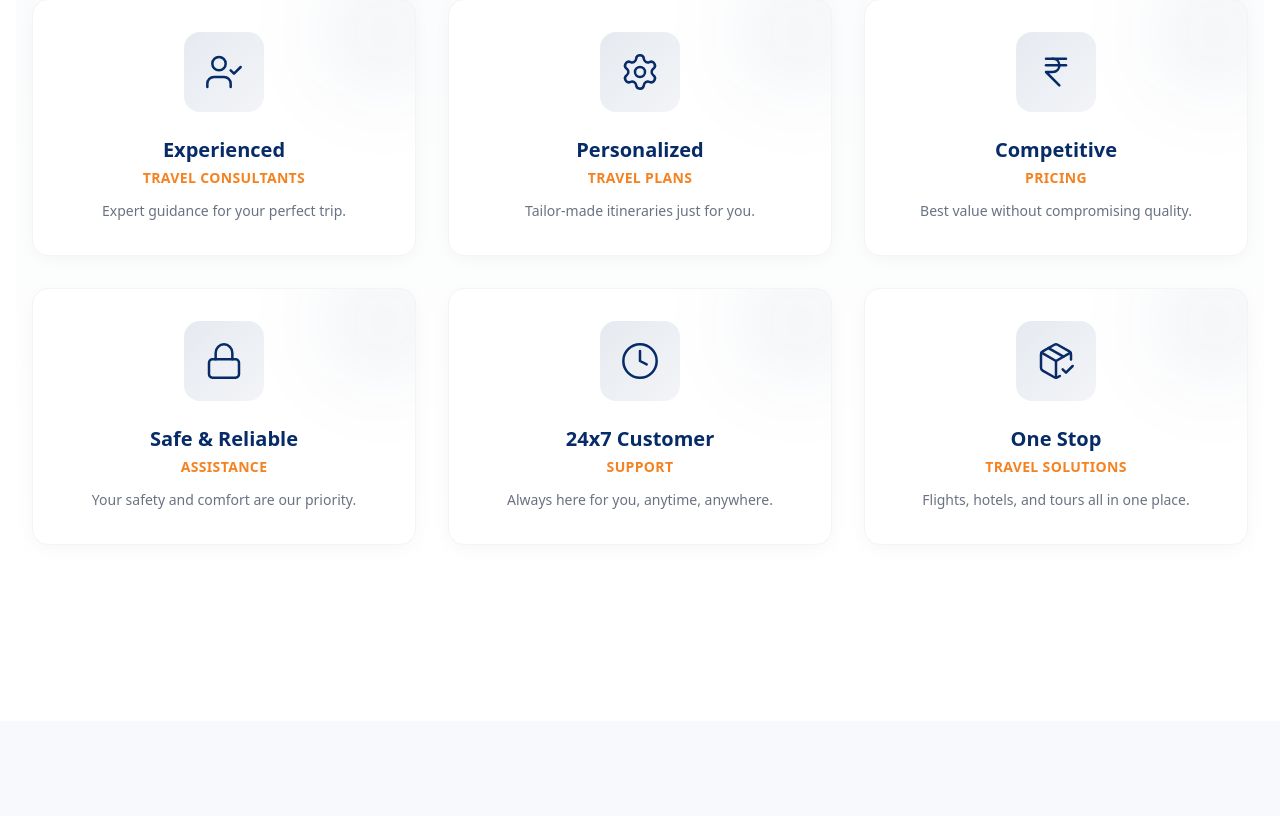
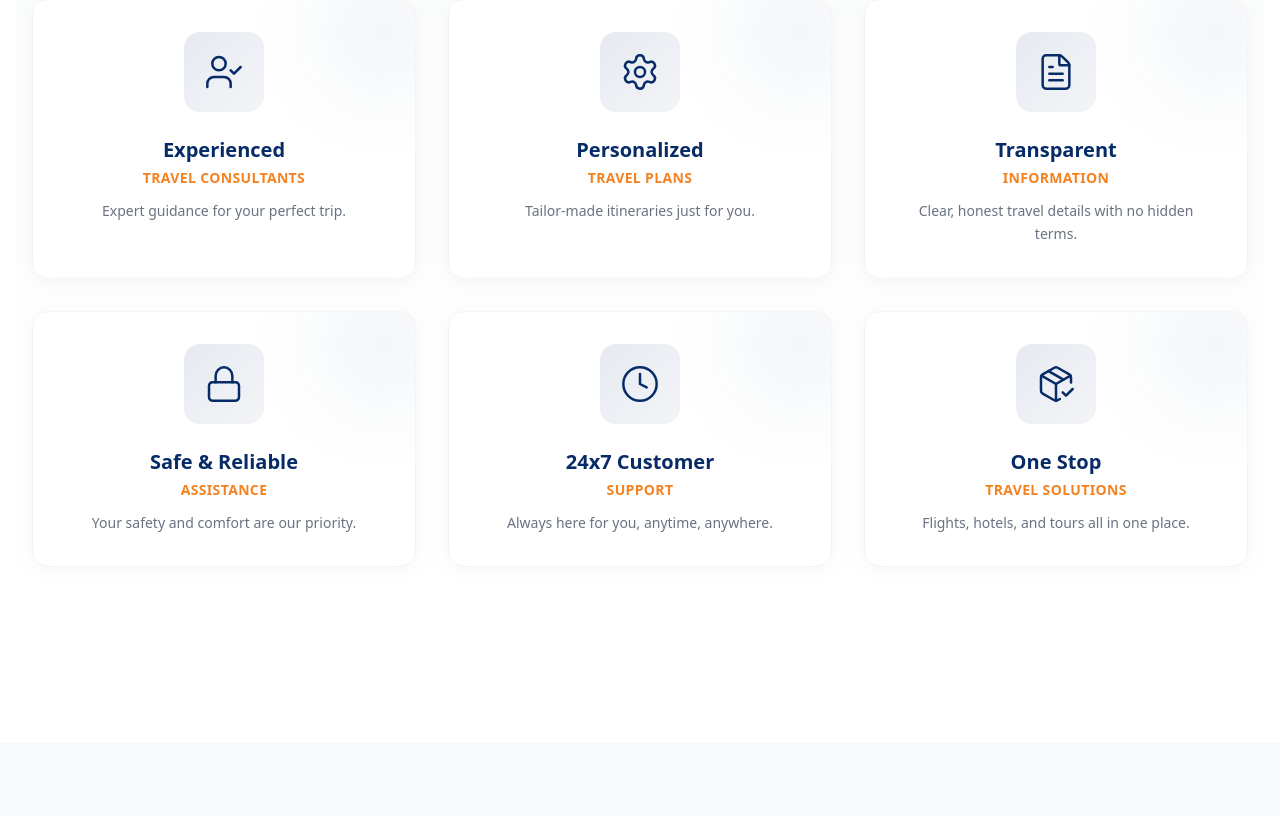
Before and after one commit to Dheeraj022/hotel, a Next.js app: page / in a window 1280 px wide. Shown: the part 5320-6136 px from the top of the page. Built offline with nearby package versions, Linux system fonts and the light colour scheme.

Commit message:
refactor: update pricing feature to transparent information in WhyChooseUs component

```diff
--- a/components/home/WhyChooseUs.tsx
+++ b/components/home/WhyChooseUs.tsx
@@ -1,10 +1,10 @@
-import { UserCheck, Settings, IndianRupee, Lock, Clock, PackageCheck } from "lucide-react";
+import { UserCheck, Settings, FileText, Lock, Clock, PackageCheck } from "lucide-react";
 
 export default function WhyChooseUs() {
   const reasons = [
     { title: "Experienced", subtitle: "Travel Consultants", icon: UserCheck, desc: "Expert guidance for your perfect trip." },
     { title: "Personalized", subtitle: "Travel Plans", icon: Settings, desc: "Tailor-made itineraries just for you." },
-    { title: "Competitive", subtitle: "Pricing", icon: IndianRupee, desc: "Best value without compromising quality." },
+    { title: "Transparent", subtitle: "Information", icon: FileText, desc: "Clear, honest travel details with no hidden terms." },
     { title: "Safe & Reliable", subtitle: "Assistance", icon: Lock, desc: "Your safety and comfort are our priority." },
     { title: "24x7 Customer", subtitle: "Support", icon: Clock, desc: "Always here for you, anytime, anywhere." },
     { title: "One Stop", subtitle: "Travel Solutions", icon: PackageCheck, desc: "Flights, hotels, and tours all in one place." },
```
